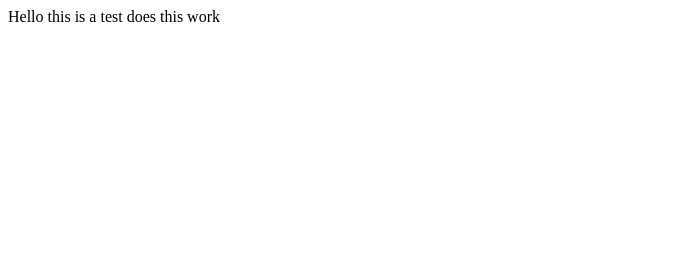
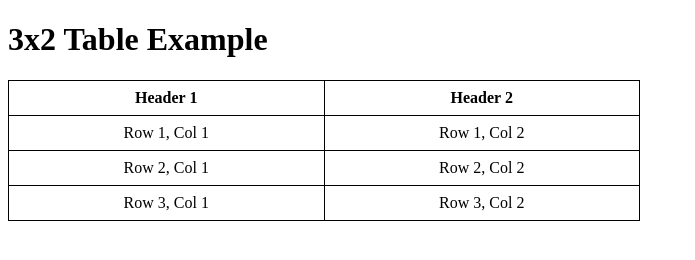
Before and after one commit to rsportillo/rsportillo.github.io, a plain HTML site: page index.html in a window 1280 px wide. Shown: the whole page, without its empty margins (0-695 px from the left). Drawn offline with Linux system fonts and the light colour scheme.

Commit message:
Update index.html

```diff
--- a/index.html
+++ b/index.html
@@ -1,2 +1,41 @@
-Hello this is a test
-does this work
+<!DOCTYPE html>
+<html lang="en">
+<head>
+    <meta charset="UTF-8">
+    <meta name="viewport" content="width=device-width, initial-scale=1.0">
+    <title>3x2 Table Example</title>
+    <style>
+        table {
+            border-collapse: collapse;
+            width: 50%;
+        }
+
+        th, td {
+            border: 1px solid black;
+            padding: 8px;
+            text-align: center;
+        }
+    </style>
+</head>
+<body>
+    <h1>3x2 Table Example</h1>
+    <table>
+        <tr>
+            <th>Header 1</th>
+            <th>Header 2</th>
+        </tr>
+        <tr>
+            <td>Row 1, Col 1</td>
+            <td>Row 1, Col 2</td>
+        </tr>
+        <tr>
+            <td>Row 2, Col 1</td>
+            <td>Row 2, Col 2</td>
+        </tr>
+        <tr>
+            <td>Row 3, Col 1</td>
+            <td>Row 3, Col 2</td>
+        </tr>
+    </table>
+</body>
+</html>
```
